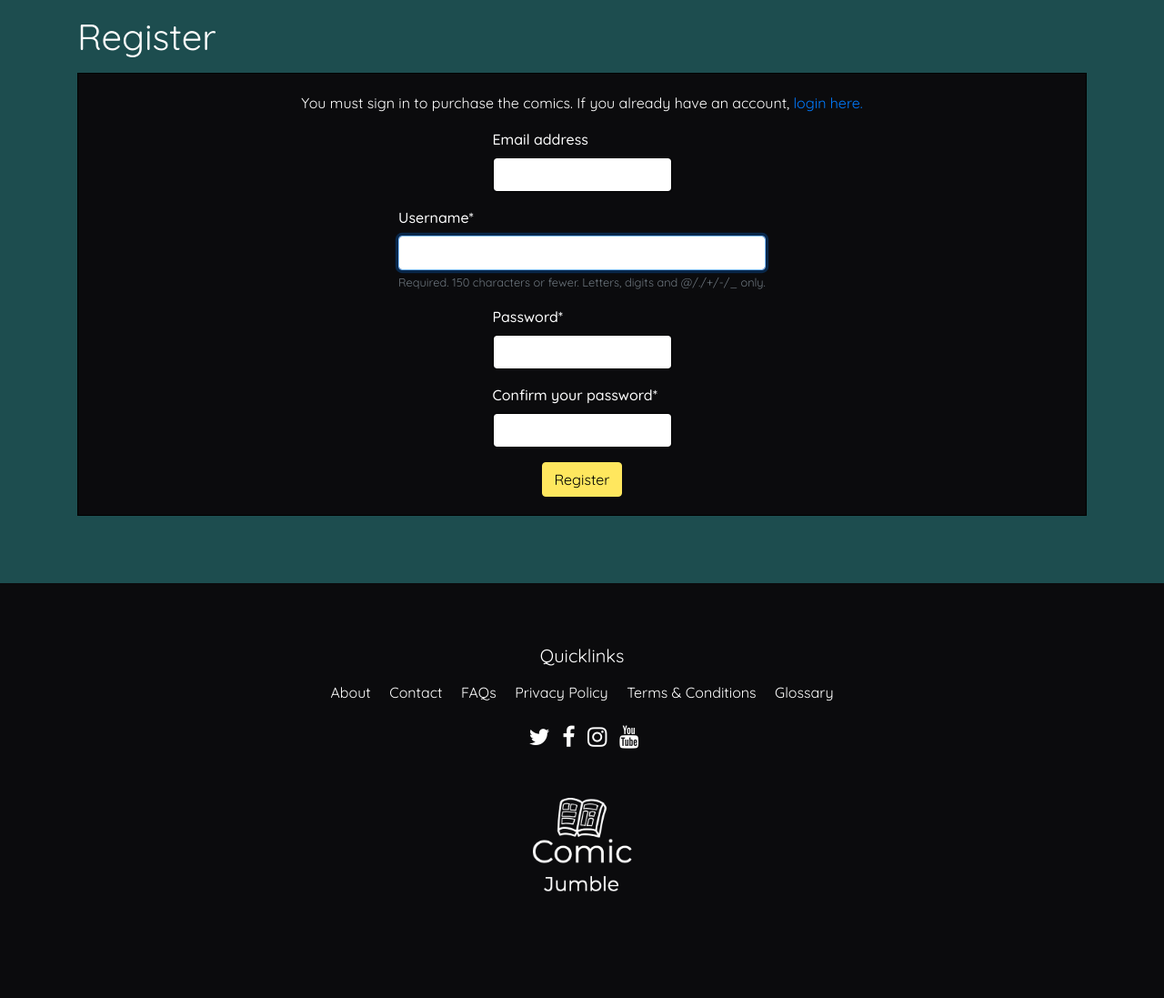
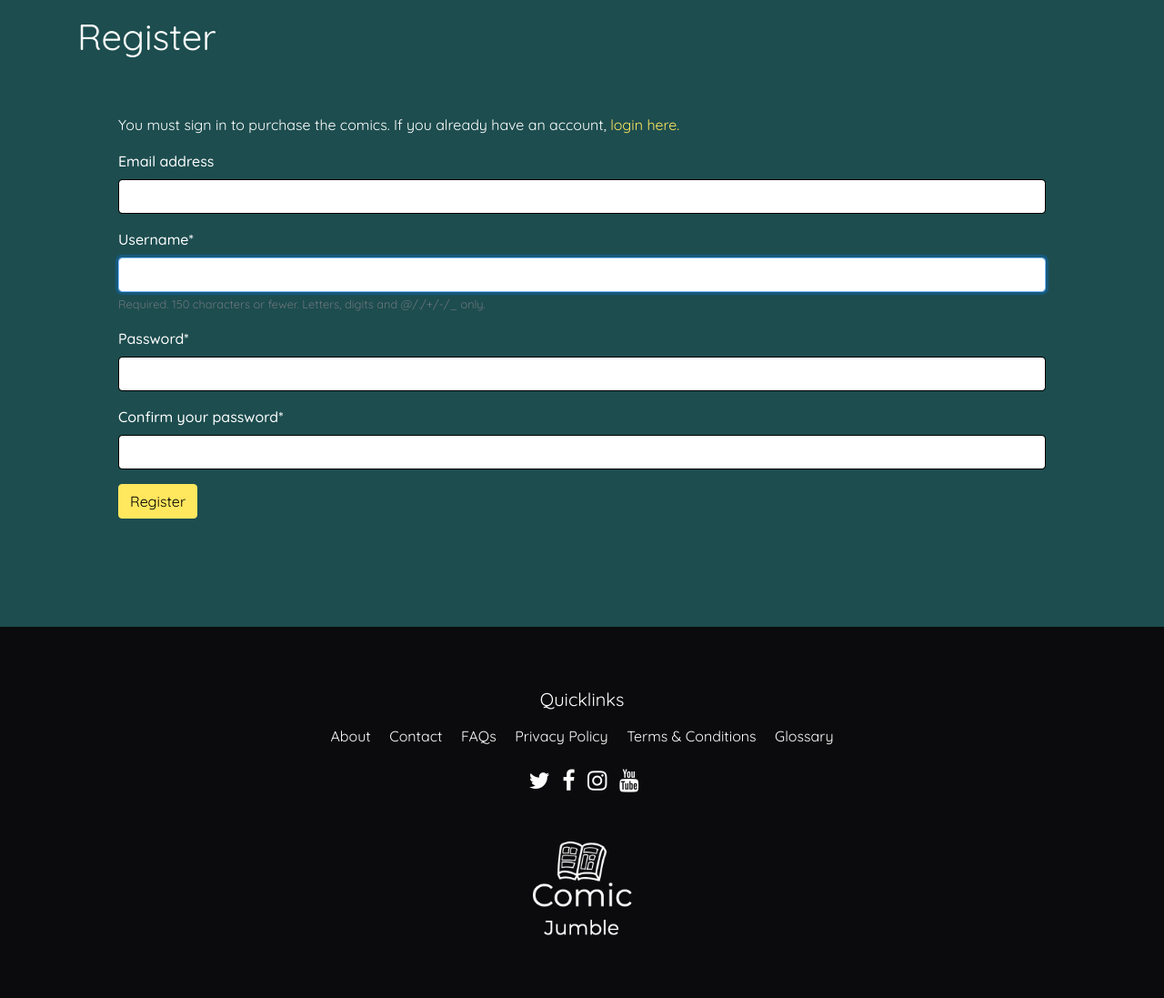
Before and after one commit to adonegan/milestone4-mycomicjumble, a Django app: page /accounts/register/ in a window 1280 px wide. Shown: the part 56-1153 px from the top of the page at 91% size. Before the commit the page ends 1036 px from the top, so only its background shows below. Run offline with Django 3.2, Linux system fonts and the light colour scheme; some libraries are stand-ins or nearby versions.

Commit message:
Test removal of form style

```diff
--- a/static/css/custom.css
+++ b/static/css/custom.css
@@ -87,13 +87,13 @@ p.card-text {
 .outer-form {
   font-family: "Quicksand", sans-serif;
   font-weight: 500;
-  border: solid 1px black;
-  padding: 20px;
-  display: flex;
+  /*border: solid 1px black;*/
+  padding: 45px;
+  /*display: flex;
   flex-direction: column;
   justify-content: center;
   align-items: center;
-  background-color: #0b0b0d;
+  background-color: #0b0b0d;*/
   margin-bottom: 50px;
 }
 
@@ -105,6 +105,10 @@ p.card-text {
   font-family: "Quicksand", sans-serif;
   font-weight: 500;
   color: #fff;
+}
+
+.text-muted {
+  color: blue;
 }
 
 #info-box {
@@ -208,7 +212,7 @@ hr {
 }
 
 .collapsible {
-  background-color: #d9534f;
+  background-color: #dc3545;
   color: white;
   cursor: pointer;
   padding: 18px;
@@ -229,7 +233,7 @@ hr {
   overflow: hidden;
   text-align: center;
   transition: max-height 0.2s ease-out;
-  background-color: #fff5ee;
+  background-color: #fff;
 }
 
 h5.question {
@@ -265,3 +269,9 @@ label {
   margin-bottom: .5rem;
   color: white;
 }
+
+a {
+  color: #ffe75e;
+  text-decoration: none;
+  background-color: transparent;
+}
```
